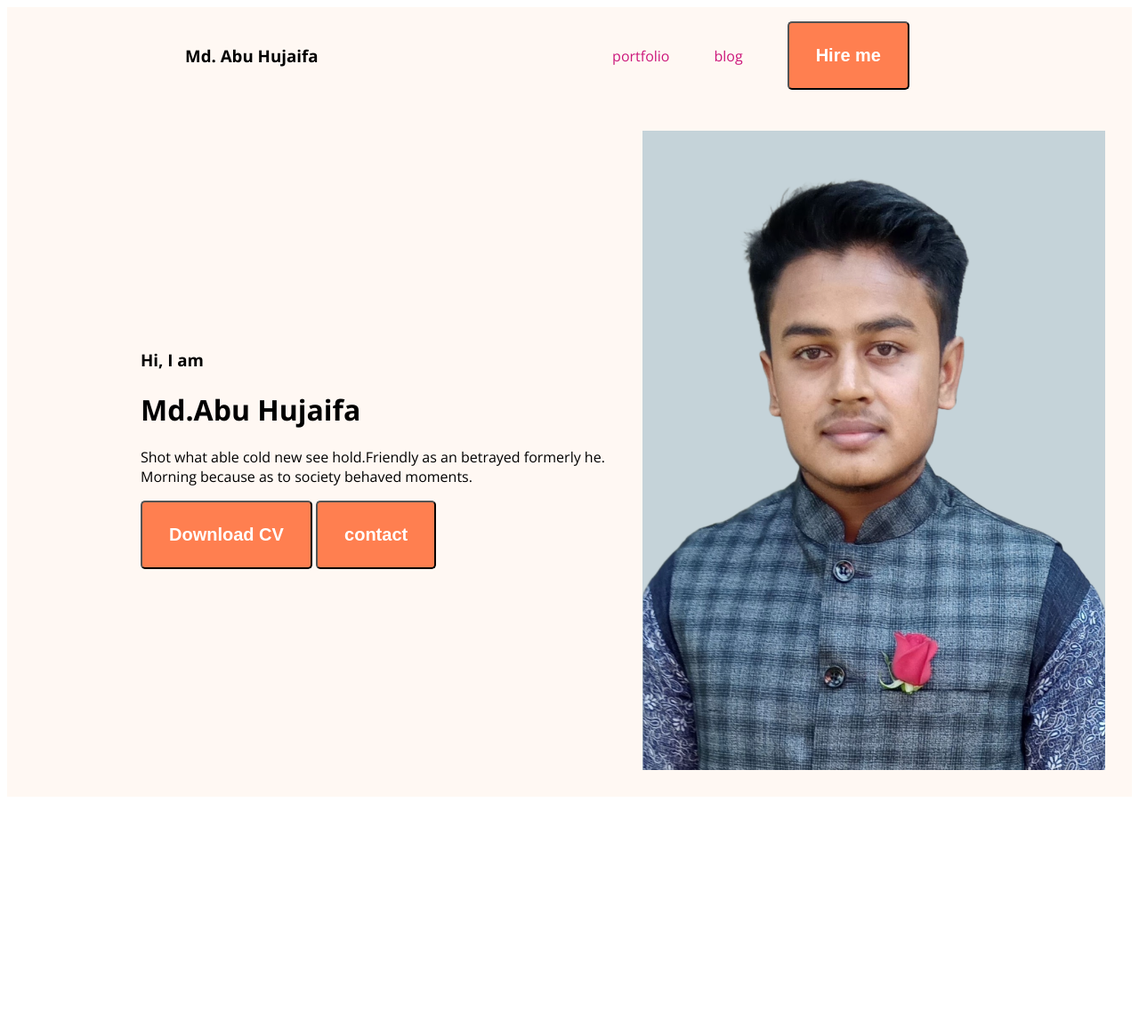
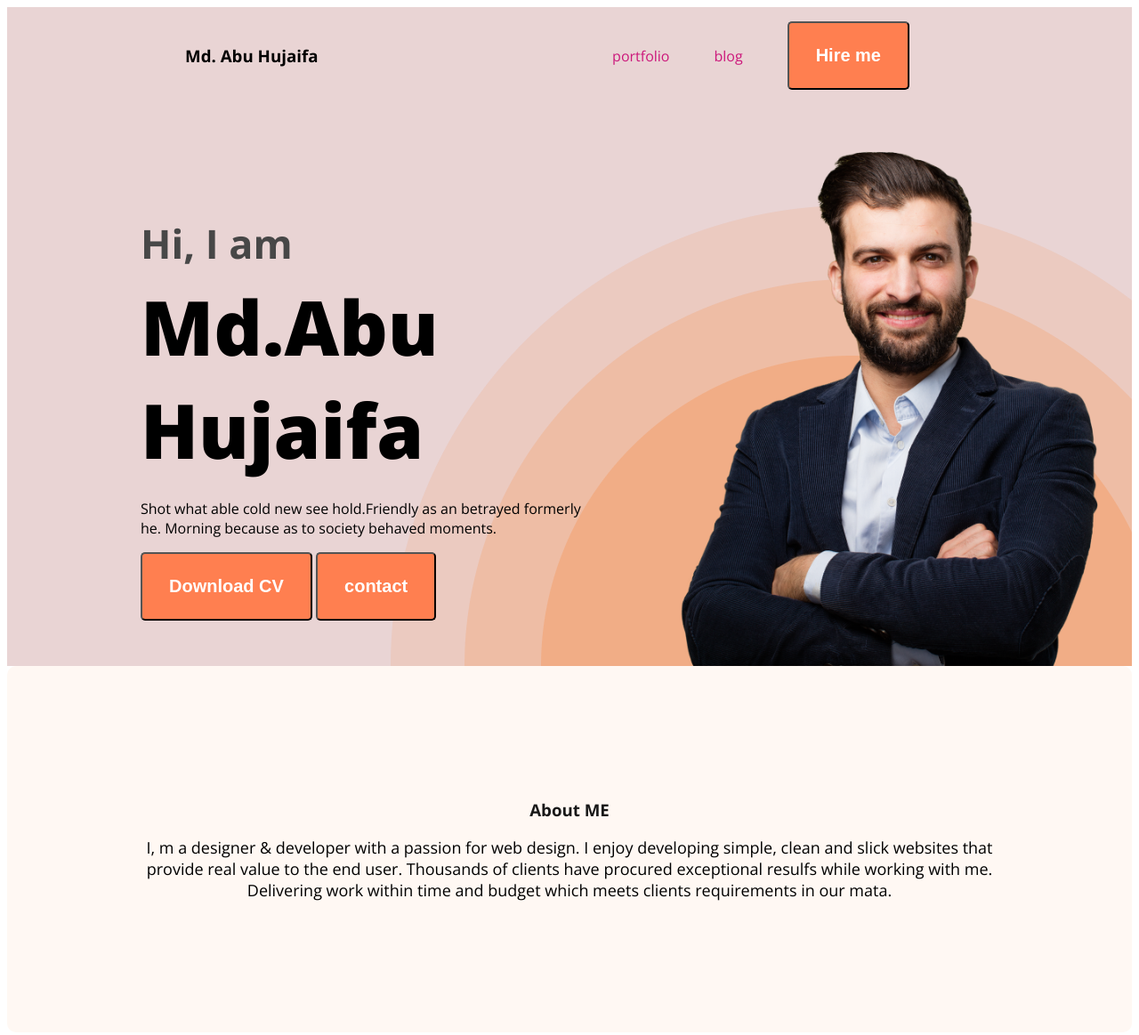
Before and after one commit to abuhujaifa022/web-github-portfolio, a plain HTML site: page index.html in a window 1280 px wide. Shown: the whole page at 89% size. Before the commit the page ends 904 px from the top, so only its background shows below. Drawn offline with nearby package versions, Linux system fonts and the light colour scheme.

Commit message:
about section created

```diff
--- a/index.html
+++ b/index.html
@@ -29,15 +29,20 @@
      <div class="banner-content">
           <h3 class="banner-greeting">Hi, I am</h3>
           <h1 class="banner-title">Md.Abu Hujaifa</h1>
-          <p>Shot what able cold new see hold.Friendly as an betrayed formerly he. Morning because as to society behaved moments.</p>
+          <p class="banner-descripton">Shot what able cold new see hold.Friendly as an betrayed formerly he. Morning because as to society behaved moments.</p>
           <button class="btn-primary">Download CV</button>
           <button class="btn-primary">contact</button>
      </div>
-     <img class="profile-pic" src="images/Remove background project.png" alt="">
+     <img class="profile-pic" src="images/hardy.png" alt="">
      </div>
 
     </header>
     <main>
+     <section class="about">
+         <h3 class="section-title">About ME</h3>
+         <p class="section-descrtion">
+          I, m a designer & developer with a passion for web design. I enjoy developing simple, clean and slick websites that provide real value to the end user. Thousands of clients have procured exceptional resulfs while working with me. Delivering work within time and budget which meets clients requirements in our mata.</p>
+     </section>
 
     </main>
     <footer>
--- a/styles/portfolio.css
+++ b/styles/portfolio.css
@@ -2,6 +2,19 @@
 body{
      font-family: 'lato', sans-serif;
      font-family: 'open sans', sans-serif;
+}
+
+.section-title{
+  color: #181818;
+  text-align: center;
+  font-weight: 700;
+
+}
+
+.section-descrtion{
+ color: 757575;
+ text-align: center;
+font-size: 18px;
 }
 /* nav related styles */
 nav {
@@ -41,14 +54,43 @@ padding: 25px 30px;
 }
 /* header reelated styles */
 .header{
-     background: #FFF8F3;
+     background: rgb(233, 212, 212);
+     background-image: url('../images/header_bg.png');
+     background-repeat: no-repeat;
+     background-position: bottom right;
 }
 
 .banner{
-padding: 30px 30px 30px 150px;
+padding: 30px 30px 0px 150px;
 display: flex;
 align-items: center;
+justify-content: space-between;
 }
+
+.banner-content{
+     max-width: 500px;
+}
+
 .banner .profile-pic{
      width: 520px;
 }
+.banner-greeting{
+  font-size: 45px;
+  color: #474747;
+  margin-bottom: 0;
+}
+.banner-title{
+  font-size: 85px;
+  font-weight: 750;
+  margin-top: 5px;
+  margin-bottom: 20px;
+}
+/* main section styles */
+
+/* about sectoin styles */
+.about{
+     padding: 130px;
+     border-radius: 10px;
+     background: #fff8f3;
+     margin: 130;
+}
```
